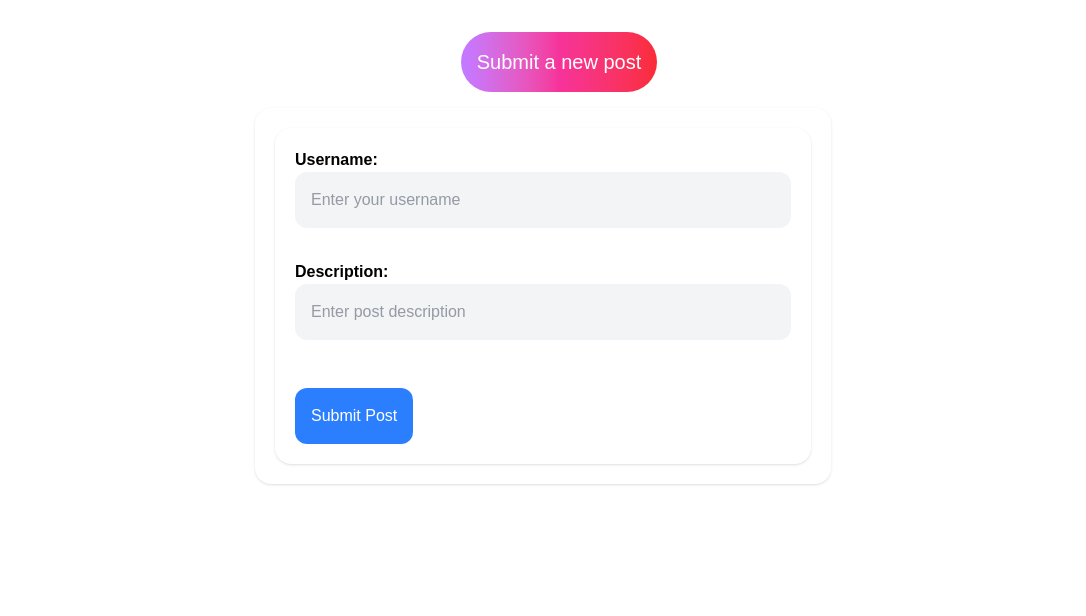
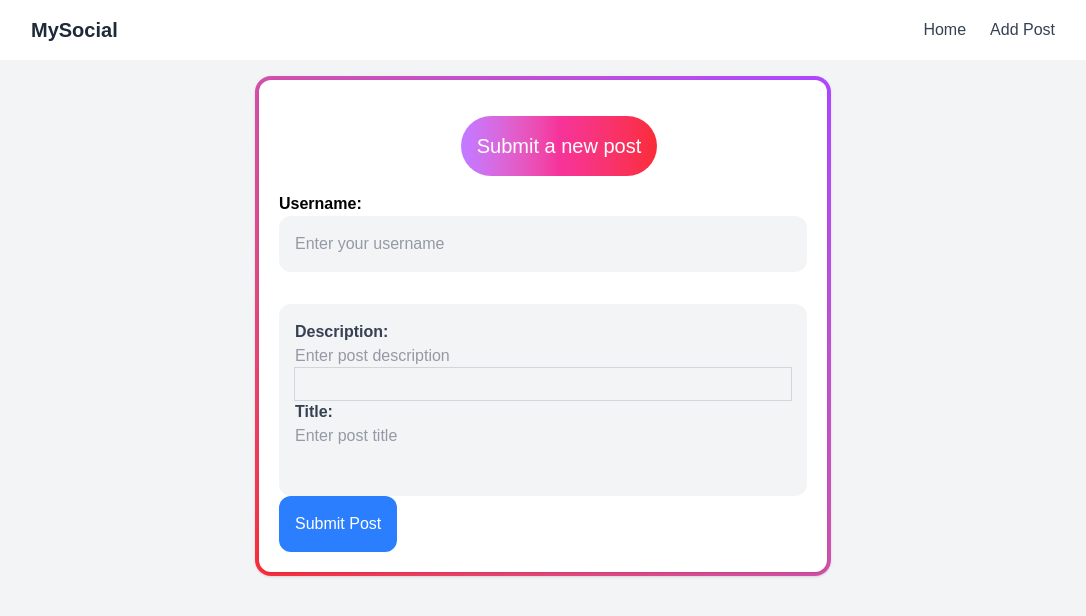
Before and after one commit to jonahkingcs/social-media-app, a Next.js app: page /post in a window 1280 px wide. Shown: the top 616 px of the page, without its empty margins (97-1183 px from the left). Built offline with nearby package versions, Linux system fonts and the light colour scheme.

Commit message:
Add post title and like button. Changed navbar link to send you to /post for adding a new post. Added a title to the post form

```diff
--- a/src/app/layout.js
+++ b/src/app/layout.js
@@ -1,5 +1,6 @@
 import { Geist, Geist_Mono } from "next/font/google";
 import "./globals.css";
+import Navbar from "@/components/Navbar";
 
 const geistSans = Geist({
   variable: "--font-geist-sans",
@@ -22,6 +23,8 @@ export default function RootLayout({ children }) {
       <body
         className={`${geistSans.variable} ${geistMono.variable} antialiased`}
       >
+        {/* NAVBAR */}
+        <Navbar />
         {children}
       </body>
     </html>
--- a/src/app/page.js
+++ b/src/app/page.js
@@ -33,17 +33,11 @@ export default function Home() {
   return (
     <div className="min-h-screen bg-gray-100">
 
-      {/* NAVBAR */}
-      <Navbar />
-
       {/* PAGE CONTENT */}
       <div className="p-6">
 
         <div className="grid grid-cols-2">
           <h1 className="text-3xl font-bold mb-4">Social Feed</h1>
-          <p className="text-3xl text-right font-bold mb-4 bg-gradient-to-tr from-red-500 to-purple-500 rounded-full">
-            Add New Post
-          </p>
         </div>
 
         <div className="mx-auto grid grid-cols-2 gap-8 px-12">
@@ -52,11 +46,14 @@ export default function Home() {
               key={post.id}
               className="bg-gradient-to-tr from-red-500 to-purple-500 rounded-2xl shadow-sm p-1 space-y-4"
             >
-              <div className="bg-white rounded-xl shadow-sm p-5 space-y-4">
+              <div className="min-h-full bg-white rounded-xl shadow-sm p-5 space-y-4">
 
                 <div className="text-left">
                   <p className="text-md text-gray-800">
                     <b>Username:</b> {post.username}
+                  </p>
+                  <p className="text-md text-gray-800">
+                    <b>Title:</b> {post.title}
                   </p>
                 </div>
 
@@ -64,13 +61,20 @@ export default function Home() {
                   {post.description}
                 </div>
 
+
+
                 <div className="text-left">
                   <p
-                    className="text-md text-gray-500 pl-2 cursor-pointer"
-                    onClick={() => likePost(post.id)}
+                    className="text-md text-gray-500 pl-2"
                   >
-                    Likes: {post.likes}
+                    {post.username} - {post.likes} likes
                   </p>
+
+                </div>
+                <div className="text-left cursor-pointer" onClick={() => likePost(post.id)}>
+                      {
+                          post.liked ? <div className="text-3xl">&#x2665;&#xfe0f;</div> : <div className="text-3xl">&#9825;</div>
+                      }
                 </div>
 
               </div>
--- a/src/app/post/page.js
+++ b/src/app/post/page.js
@@ -2,10 +2,7 @@ import PostForm from "@/components/PostForm";
 
 export default function Post() {
   return (
-    <div className="p-4 text-md text-black">
-        <div className="w-full m-4 grid place-items-center">
-            <h2 className="text-center p-4 text-xl text-white bg-gradient-to-r from-purple-400 via-pink-500 to-red-500 rounded-full">Submit a new post</h2>
-        </div>
+    <div className="p-4 text-md text-black bg-gray-100 min-h-screen">
         <PostForm />
     </div>
   );
--- a/src/components/Navbar.jsx
+++ b/src/components/Navbar.jsx
@@ -18,7 +18,7 @@ export default function Navbar() {
           </a>
 
           <a
-            href="/add-post"
+            href="/post"
             className="text-gray-700 hover:text-black transition"
           >
             Add Post
--- a/src/components/PostForm.jsx
+++ b/src/components/PostForm.jsx
@@ -3,6 +3,7 @@ import { useState } from "react";
 export default function PostForm() {
     const [postObject, setPostObject] = useState({
         username: "",
+        title: "",
         description: "",
         likes: 0,
     });
@@ -32,8 +33,11 @@ export default function PostForm() {
 
     return (
         <div className="max-w-xl mx-auto space-y-4">
-            <div className="bg-white rounded-2xl shadow-sm p-5 space-y-4">
-                <div className="bg-white rounded-2xl shadow-sm p-5 space-y-4">
+            <div className="bg-gradient-to-tr from-red-500 to-purple-500 rounded-2xl shadow-sm p-1 space-y-4">
+                <div className="bg-white rounded-xl shadow-sm p-5 space-y-4">
+                    <div className="w-full m-4 grid place-items-center">
+                        <h2 className="text-center p-4 text-xl text-white bg-gradient-to-r from-purple-400 via-pink-500 to-red-500 rounded-full">Submit a new post</h2>
+                    </div>
                     <form onSubmit={handleSubmit}>
                         <div className="grid grid-cols-1 pb-8">
                             <label htmlFor="username" className="font-semibold">Username:</label>
@@ -47,7 +51,7 @@ export default function PostForm() {
                                 className="bg-gray-100 rounded-xl p-4 text-gray-700"
                             />
                         </div>
-                <div className="grid grid-cols-1 pb-12">
+                        <div className="grid grid-cols-1 pb-12 bg-gray-100 rounded-xl p-4 text-gray-700">
                             <label htmlFor="description" className="font-semibold">Description:</label>
                             <input
                                 name="description"
@@ -56,7 +60,17 @@ export default function PostForm() {
                                 placeholder="Enter post description"
                                 onChange={handleInputChange}
                                 value= {postObject.description}
-                        className="bg-gray-100 rounded-xl p-4 text-gray-700"
+
+                            />
+                            <div className="pb-4 pt-4 outline-1 outline-gray-300"></div>
+                            <label htmlFor="title" className="font-semibold">Title:</label>
+                            <input
+                                name="title"
+                                type="text"
+                                id="title"
+                                placeholder="Enter post title"
+                                onChange={handleInputChange}
+                                value= {postObject.title}
                             />
                         </div>
                         <div>
```
Lines whose indentation alone changed are shown as unchanged.
